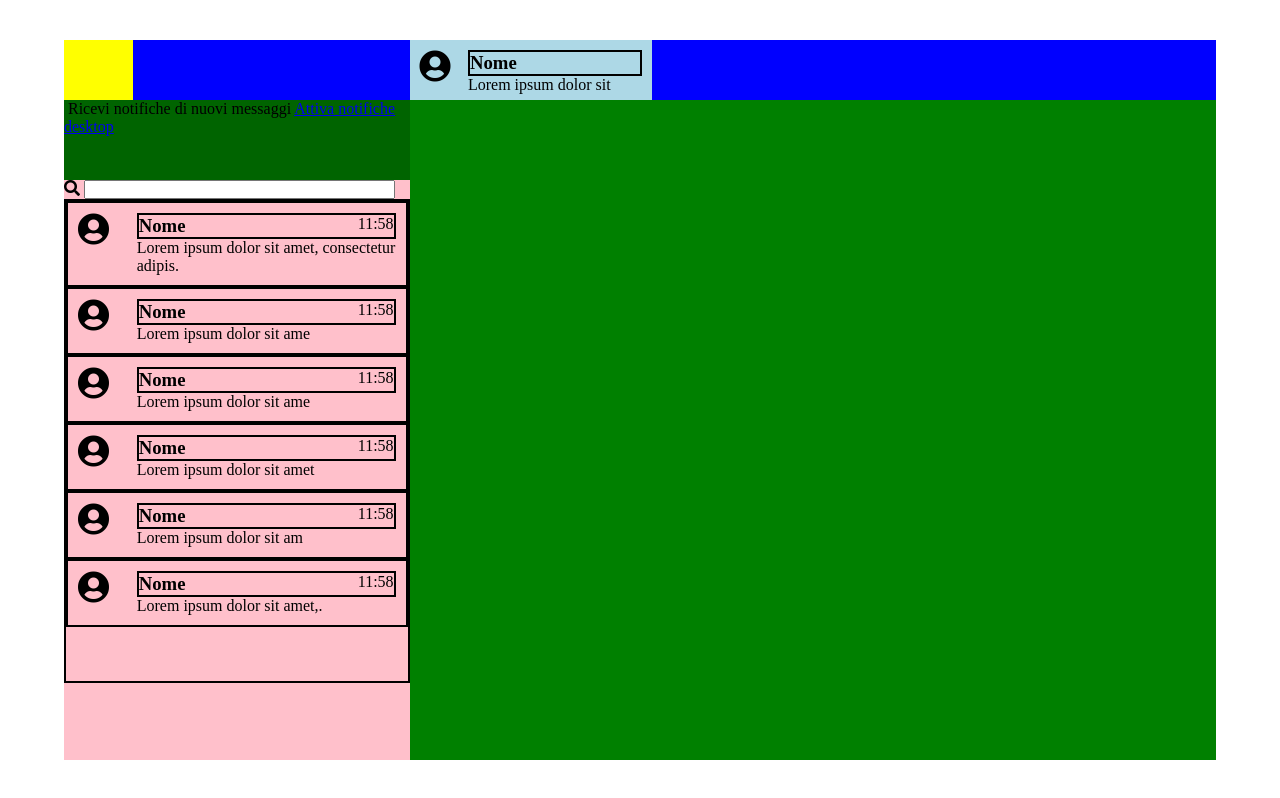
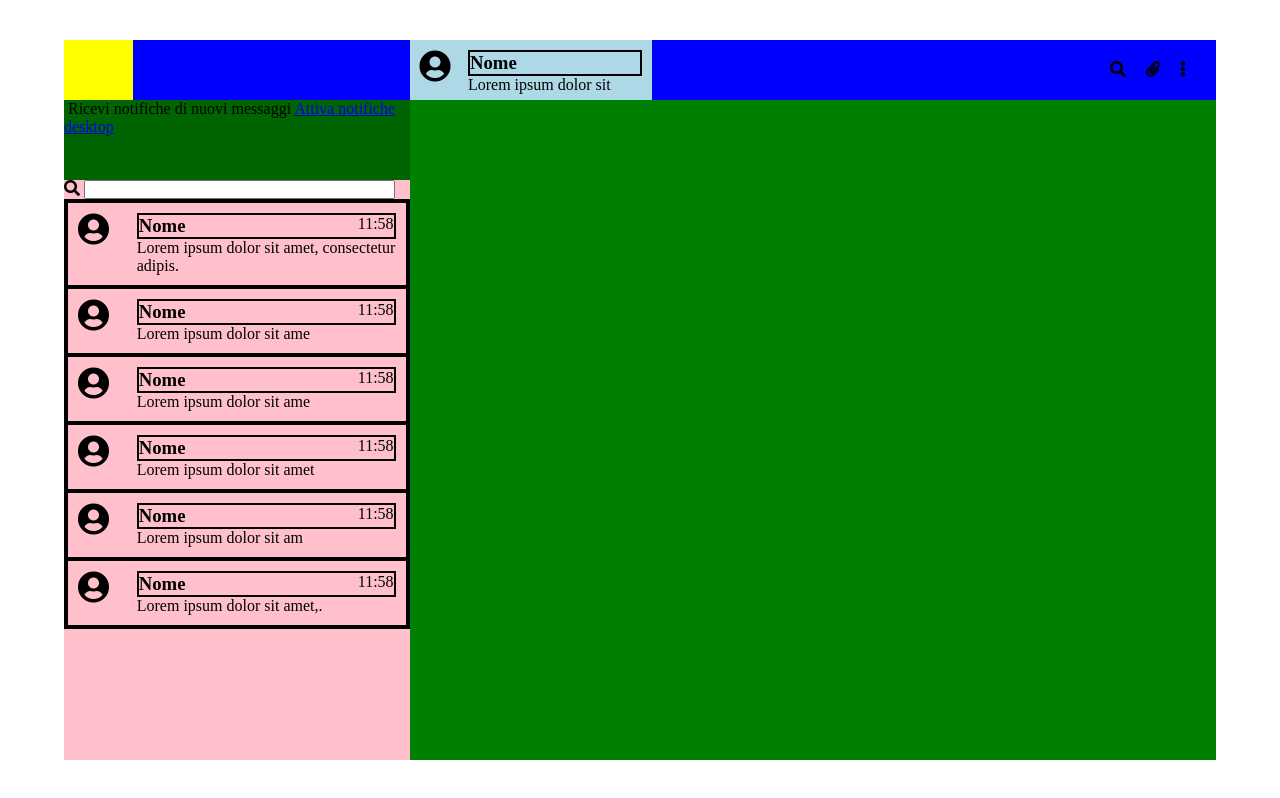
Before and after one commit to MatteoPetracci/js-html-css-boolzap, a plain HTML site: page index.html in a window 1280 px wide. Drawn offline with Linux system fonts and the light colour scheme.

Commit message:
inserite icone nell'header nel div right

```diff
--- a/css/style.css
+++ b/css/style.css
@@ -6,6 +6,11 @@
 
 body {
   font-size: 16px;
+}
+
+.display_inline {
+  display: flex;
+  justify-content: flex-end;
 }
 
 .wrapper {
@@ -71,9 +76,6 @@ body {
   display: flex;
   flex-direction: column;
   list-style: none;
-  height: 60vh;
-  overflow: hidden;
-  overflow: scroll;
  }
 .flex_list li {
   border: 2px solid black;
@@ -122,8 +124,20 @@ header {
 .flex_item_header_rigth {
   width: 70%;
   background-color: blue;
+  line-height: 60px;
 }
 
 .container_text_rigth {
   display: flex;
 }
+
+.list_icon {
+  display: flex;
+  justify-content: flex-end;
+  list-style: none;
+  margin-right: 20px;
+}
+
+.list_icon li {
+  padding: 0 10px;
+}
--- a/index.html
+++ b/index.html
@@ -141,7 +141,19 @@
             </div>
           </div>
         </div>
-        <div class="flex_item_header_rigth"></div>
+        <div class="flex_item_header_rigth">
+          <ul class="list_icon">
+            <li>
+              <i class="fas fa-search"></i>
+            </li>
+            <li>
+              <i class="fas fa-paperclip"></i>
+            </li>
+            <li>
+              <i class="fas fa-ellipsis-v"></i>
+            </li>
+          </ul>
+        </div>
       </header>
     </section>
   </div>
```
